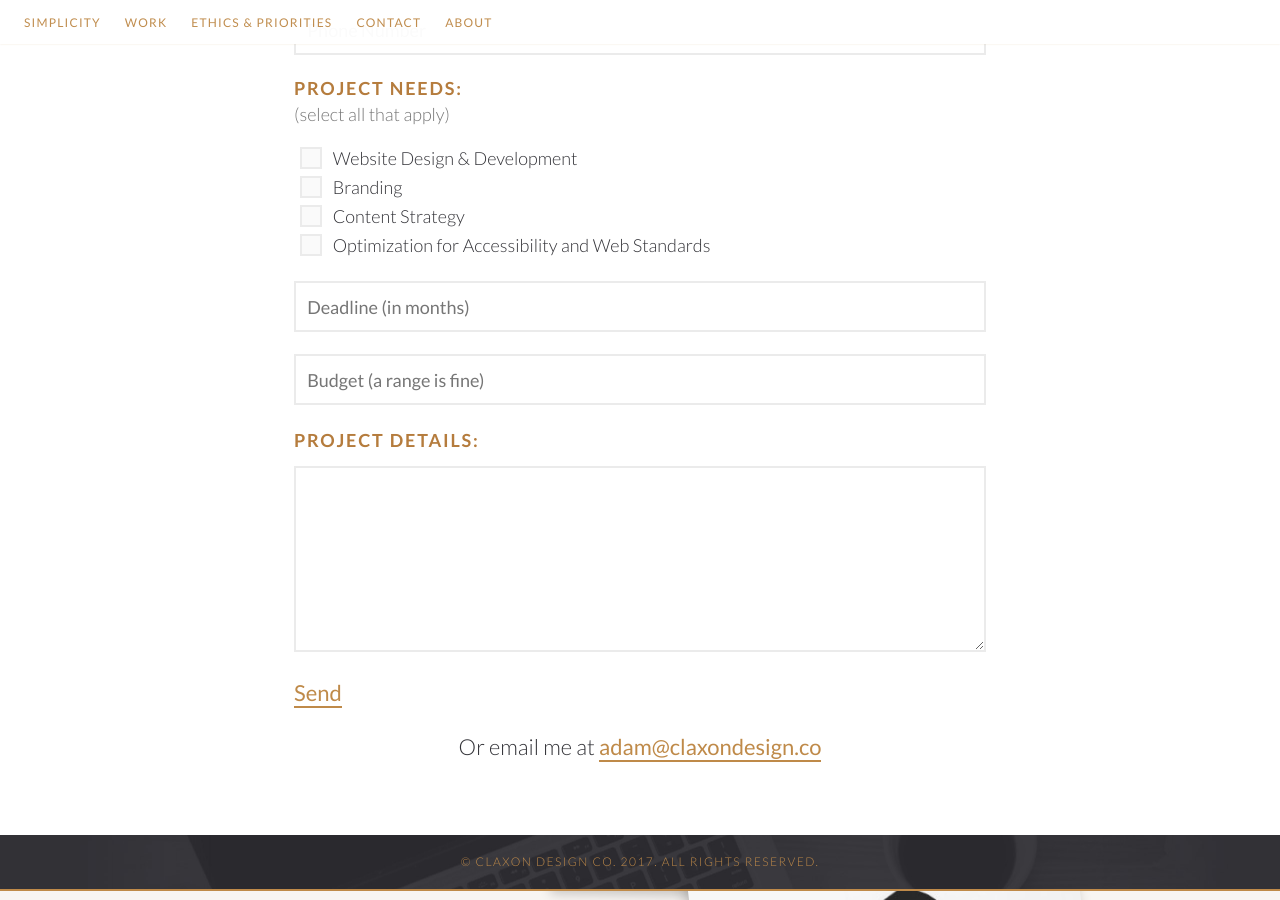
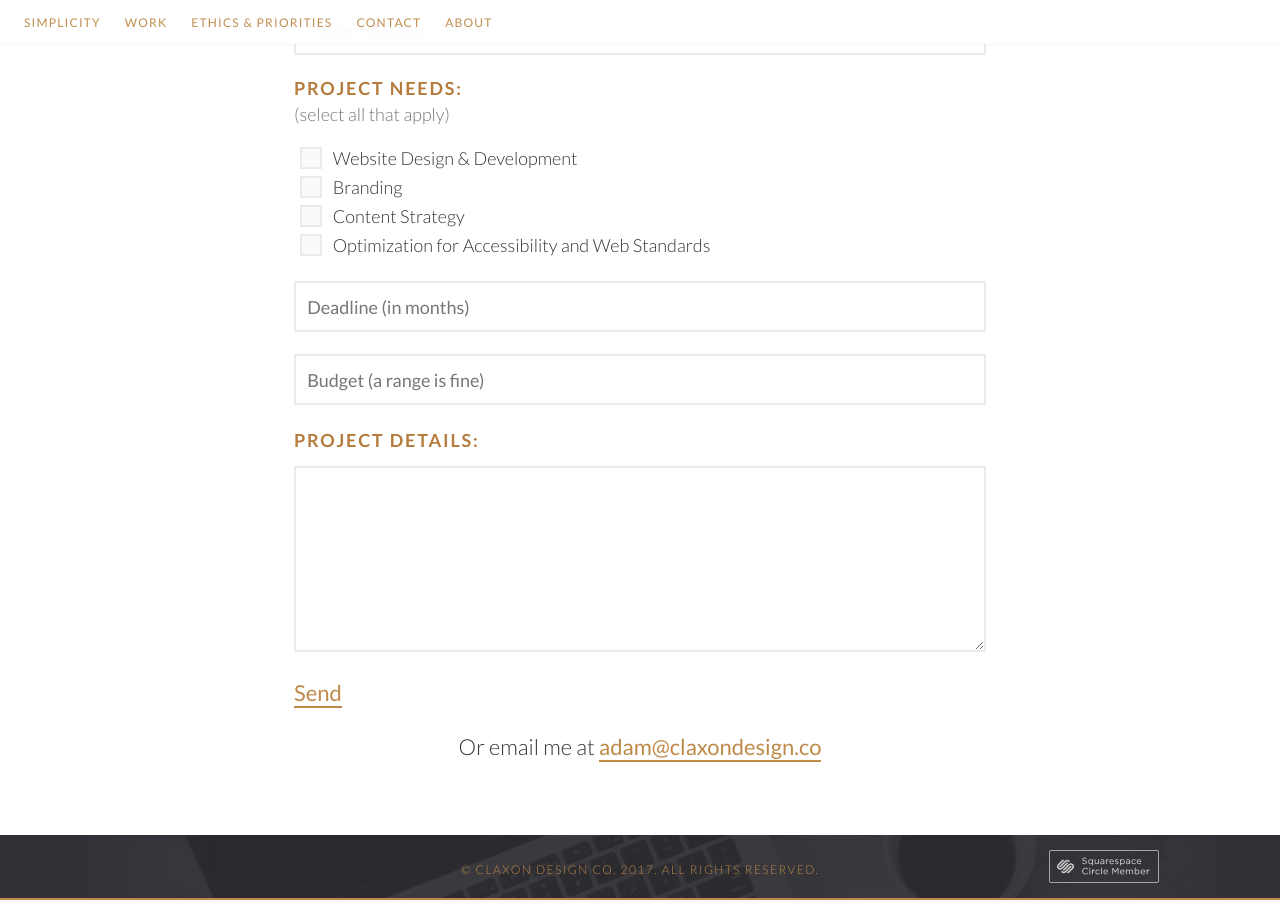
Before and after one commit to claxondesignco/claxondesignco.github.io, a Jekyll site: the page built from index.html, in a window 1280 px wide and 900 px high, scrolled down 3100 px. Built offline with Jekyll 4.4.1, drawn with Linux system fonts in a browser that asks for light colours.

Commit message:
Added badge section

```diff
--- a/_includes/footer.html
+++ b/_includes/footer.html
@@ -1,5 +1,11 @@
 <footer role="contentinfo">
   <section class="footer__content">
+  </section>
+  <section class="footer__info">
     <p class="legal">&copy; Claxon Design Co. {{ 'now' | date: "%Y" }}. All rights reserved.
+    </p>
+    <div class="badges">
+      <img alt="Squarespace Circle Member" src="/assets/images/squarespace-light-outline.svg" class="badge">
+    </div>
   </section>
 </footer>
--- a/_sass/_footer.sass
+++ b/_sass/_footer.sass
@@ -28,16 +28,49 @@ footer[role="contentinfo"]
 
 .footer
 
-  &__content
+  &__content,
+  &__info
     display: block
     margin: 0 auto
-    max-width: 46.75rem
-    font-size: ms(0)
+    max-width: 64.87317rem
+    font-size: ms(1)
     text-align: center
+    clear: both
 
     p
       text-align: center
 
+      &.legal
+        display: inline-block
+        width: 100%
+
+        @include medium
+          margin-left: 25%
+          width: 50%
+          vertical-align: middle
+
     a
       color: $brand
       border-color: $brand
+
+    .badges
+      vertical-align: middle
+      display: inline-block
+      width: 100%
+      padding-top: ms(-1)
+
+      @include medium
+        width: 25%
+        float: right
+        padding-top: 0
+
+      .badge
+        max-height: ms(3)
+        max-width: ms(9)
+        vertical-align: middle
+        display: inline
+        opacity: .75
+
+        @include medium
+          margin-top: -3px
+          float: right
```
Also changed, not shown: assets/images/squarespace-light-outline.png (added), assets/images/squarespace-light-outline.svg (added), 1 other file.
